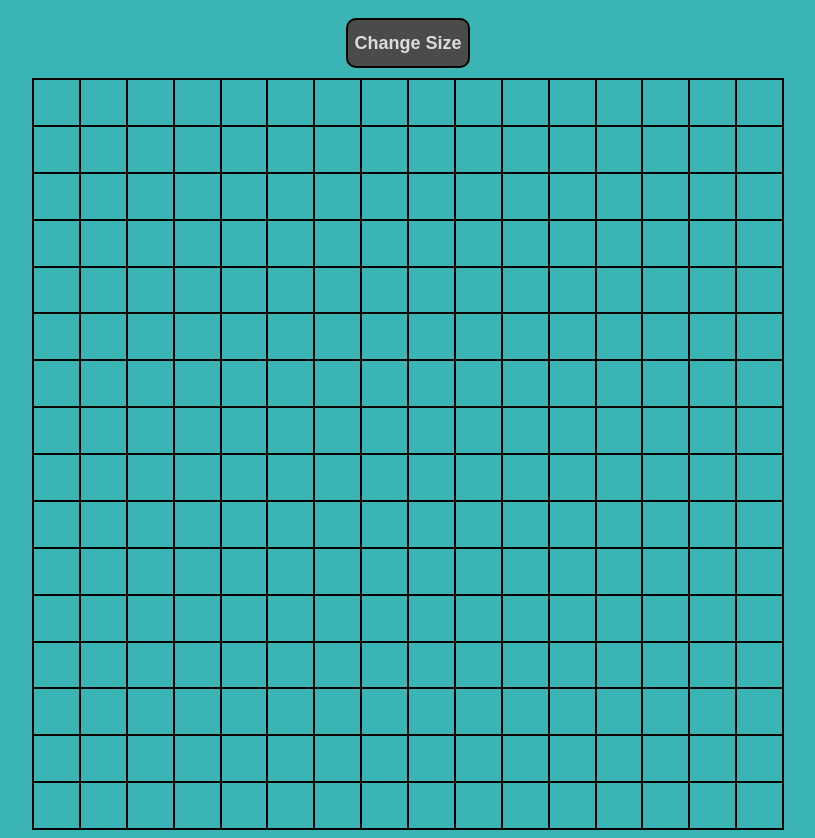
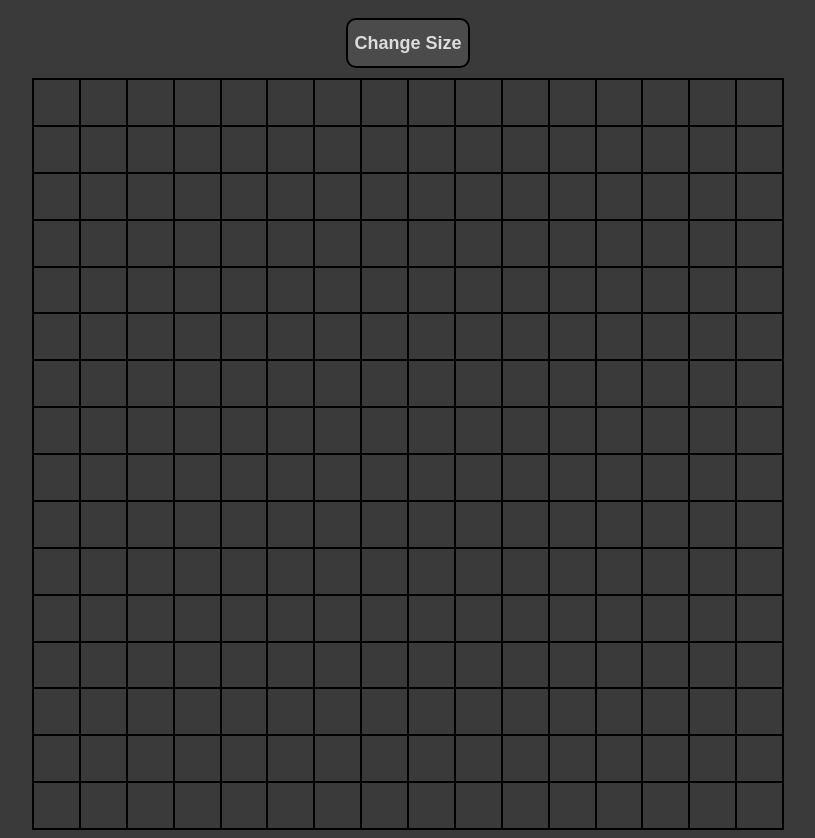
Before and after one commit to Haris-199/etch-a-sketch, a plain HTML site: page index.html in a window 1280 px wide. Shown: the whole page, without its empty margins (232-1047 px from the left). Drawn offline with Linux system fonts and the light colour scheme.

Commit message:
Fix bug where cancel is pressed at prompt

```diff
--- a/script.js
+++ b/script.js
@@ -22,11 +22,11 @@ grid.addEventListener("mouseover", event => {
 
 changeSizeBtn.addEventListener("click", () => {
     let size = prompt("What size do you want the grid?");
+    if (size === null) return;
     if (isNaN(size)) return;
 
+
     size = parseInt(size);
-    console.log(size)
-    console.log(typeof size)
     if (size > 100 || size < 1) return;
 
     if (grid.firstChild) grid.replaceChildren();
--- a/style.css
+++ b/style.css
@@ -7,7 +7,7 @@ body {
     flex-direction: column;
     align-items: center;
 
-    background-color: rgb(58, 180, 180);
+    background-color: rgb(58, 58, 58);
 }
 
 button {
```
